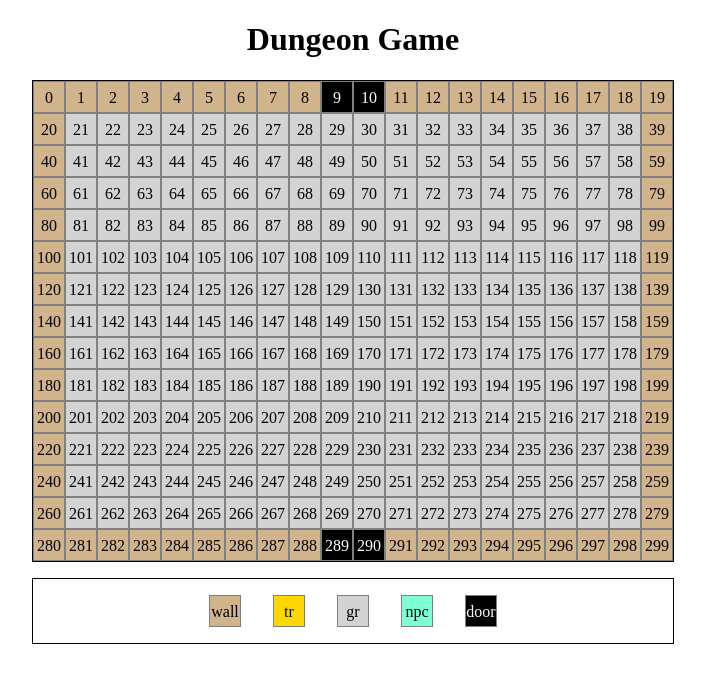
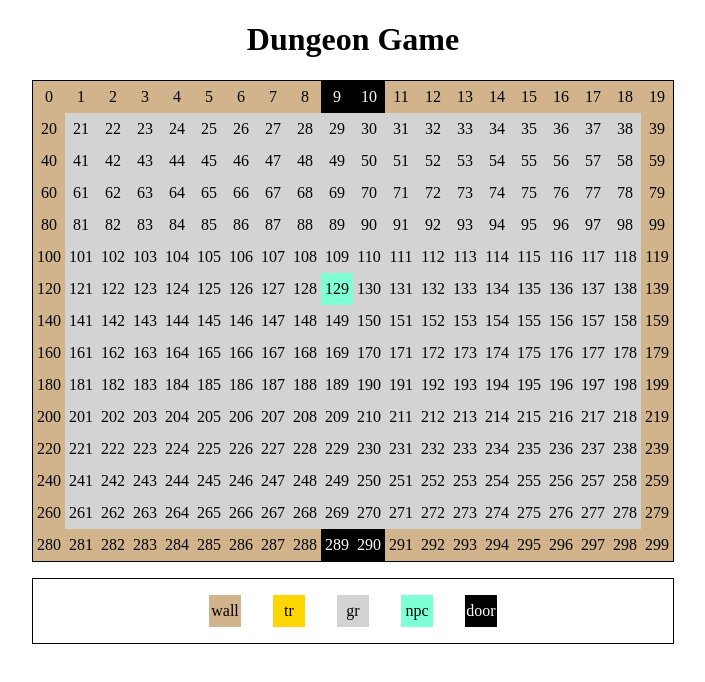
Before and after one commit to travissouthard/dungeon, a React (Create React App) app: page / in a window 1280 px wide. Shown: the top 682 px of the page, without its empty margins (287-992 px from the left). Built offline with nearby package versions, Linux system fonts and the light colour scheme.

Commit message:
Got the world tiles to have classes that determine their type with identifying colors for now

```diff
--- a/src/App.js
+++ b/src/App.js
@@ -11,15 +11,14 @@ for (let i = 0; i < (width * height); i++) {
     tiles.push("door")
   } else if (i < 21 || i % 20 === 0 || i % 20 === width - 1 || i >= 281) {
     tiles.push("wall")
+  } else if (i === 129) {
+    tiles.push("npc")
   } else {
     tiles.push("ground")
   }
 }
 
 class App extends Component {
-  state = {
-    currentRoom: [],
-  }
   render() {
     return (
       <>
--- a/src/index.css
+++ b/src/index.css
@@ -12,12 +12,11 @@ main {
 }
 
 .tile {
-  width: 30px;
-  height: 30px;
+  width: 32px;
+  height: 32px;
   text-align: center;
   line-height: 32px;
   vertical-align: center;
-  border: 1px solid gray;
 }
 
 .wall {
```
